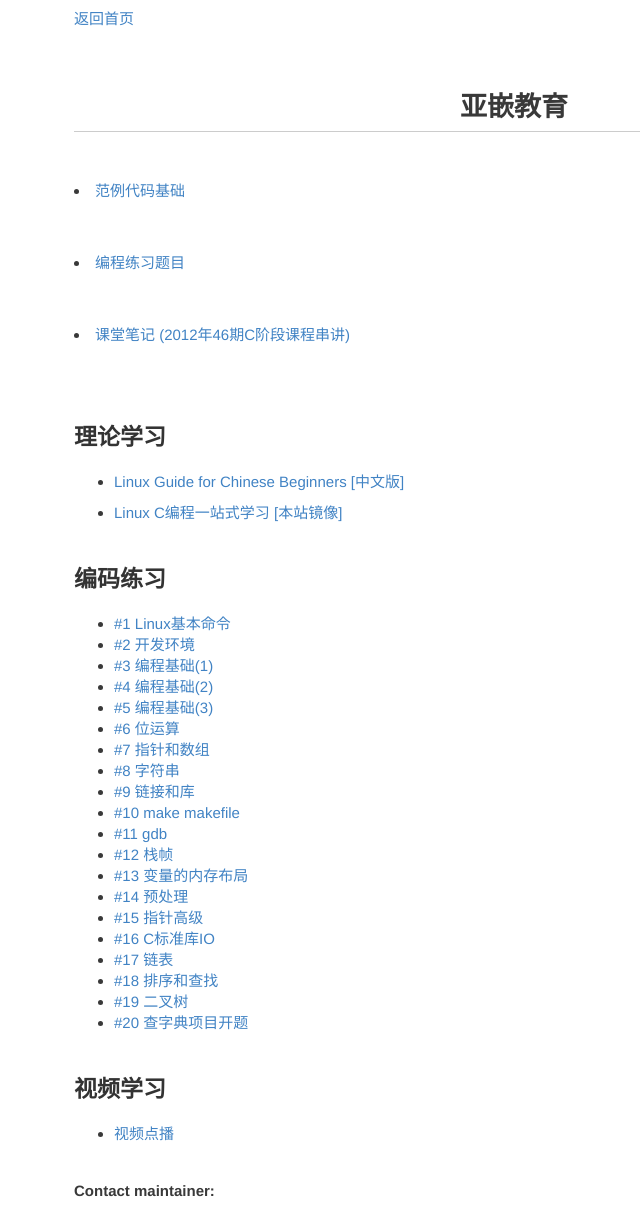
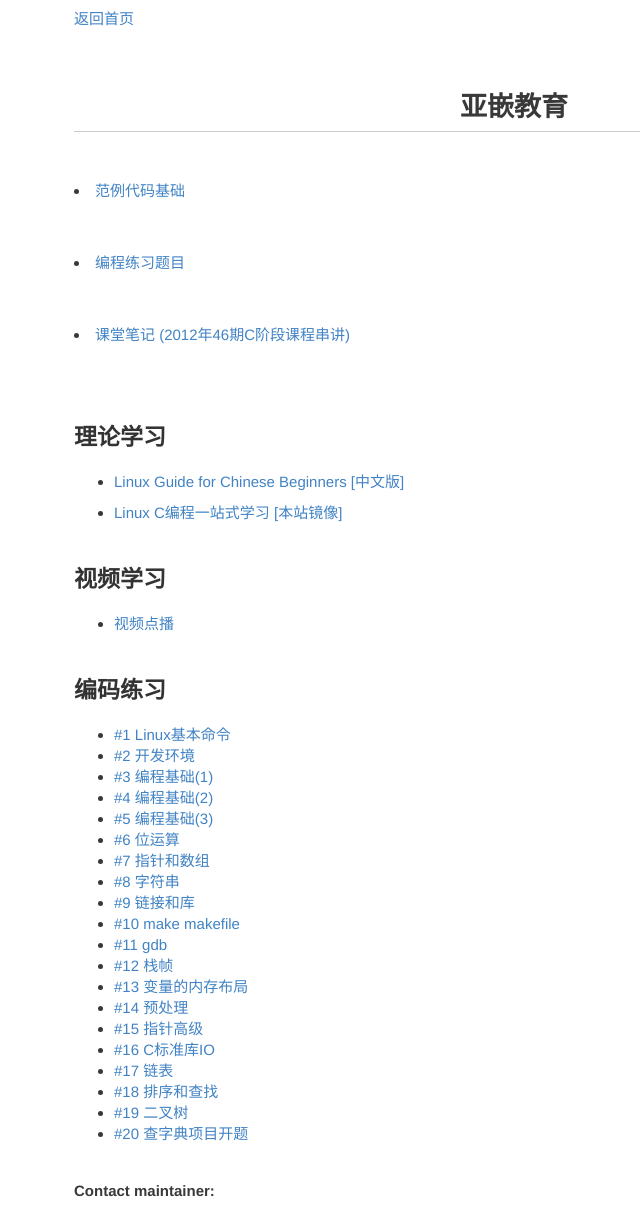
Before and after one commit to akaedu/akaedu.github.com, a Jekyll site: the page built from index.md, in a window 1280 px wide. Shown: the top 1217 px of the page, without its empty margins (126-766 px from the left). Built offline with Jekyll 4.4.1, drawn with Linux system fonts in a browser that asks for light colours; Markdown is read by kramdown in place of the engine named in the settings; comment, search, counter and statistics services are not loaded.

Commit message:
Update index.md

```diff
--- a/index.md
+++ b/index.md
@@ -17,6 +17,13 @@
 <li>
 <a href="http://learn.akae.cn/" target="_blank">Linux C编程一站式学习</a>
 <a href="/book/" target="_blank">[本站镜像]</a>
+</li>
+</ul>
+
+##视频学习
+<ul>
+<li>
+  <a href="http://akaedu.gensee.com/webcast/site/ondemand" target="_blank">视频点播</a>
 </li>
 </ul>
 
@@ -43,10 +50,7 @@
 <li> <a href="/post/chapter_19.html">#19 二叉树</a> </li>
 <li> <a href="/post/chapter_20.html">#20 查字典项目开题</a> </li>
 </ul>
-##视频学习
-<ul>
-<li><a href="http://akaedu.gensee.com/webcast/site/ondemand" target="_blank">视频点播</a> </li>
-</ul>
+
 <p><br /><b>Contact maintainer:</b></p>
 
 <blockquote>
```
